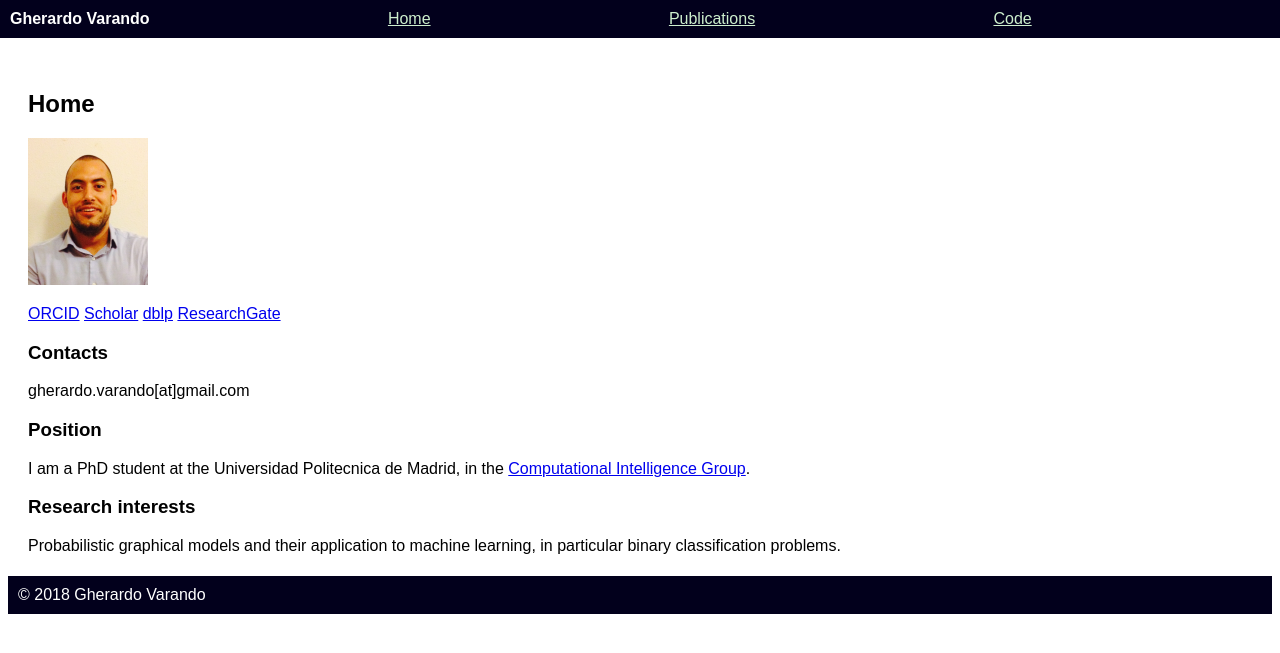
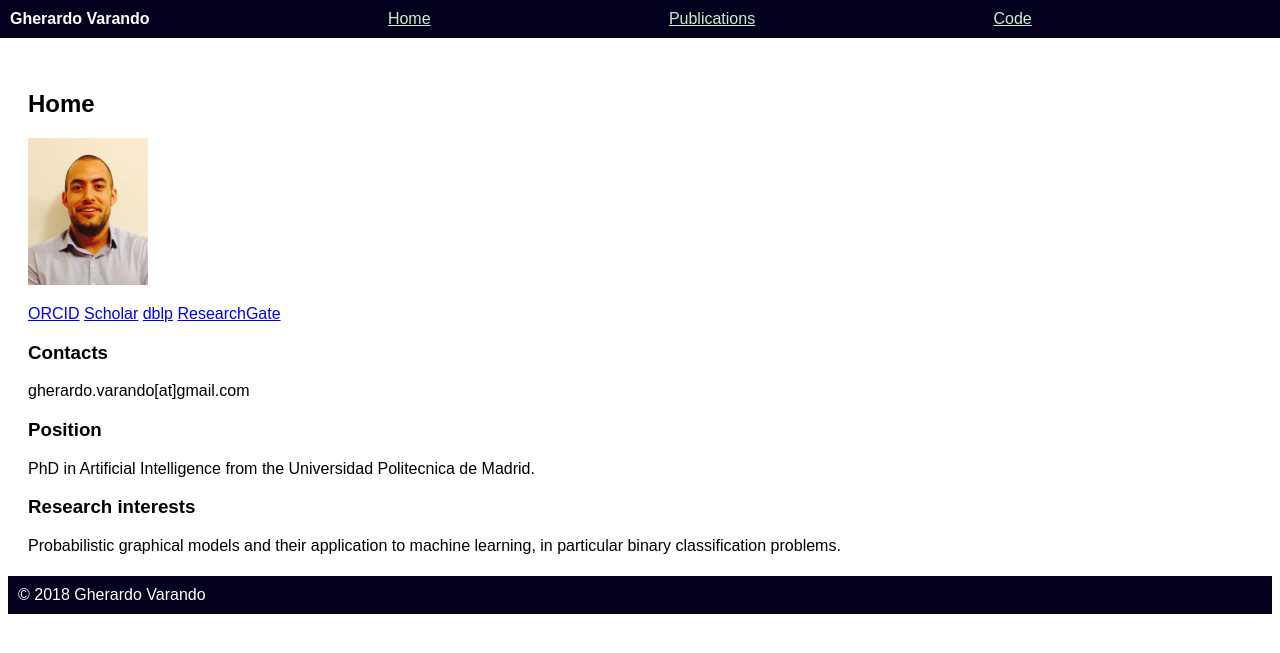
Before and after one commit to gherardovarando/gherardovarando.github.io, a Jekyll site: the page built from index.md, in a window 1280 px wide. Shown: the top 653 px of the page. Built offline with Jekyll 4.4.1, drawn with Linux system fonts in a browser that asks for light colours; nearby versions of some CDN libraries.

Commit message:
[upd] position

```diff
--- a/index.md
+++ b/index.md
@@ -16,7 +16,7 @@ gherardo.varando[at]gmail.com
 
 ### Position
 
-I am a PhD student at the Universidad Politecnica de Madrid, in the [Computational Intelligence Group](http://cig.fi.upm.es).
+PhD in Artificial Intelligence from the Universidad Politecnica de Madrid.
 
 
 ### Research interests
```
